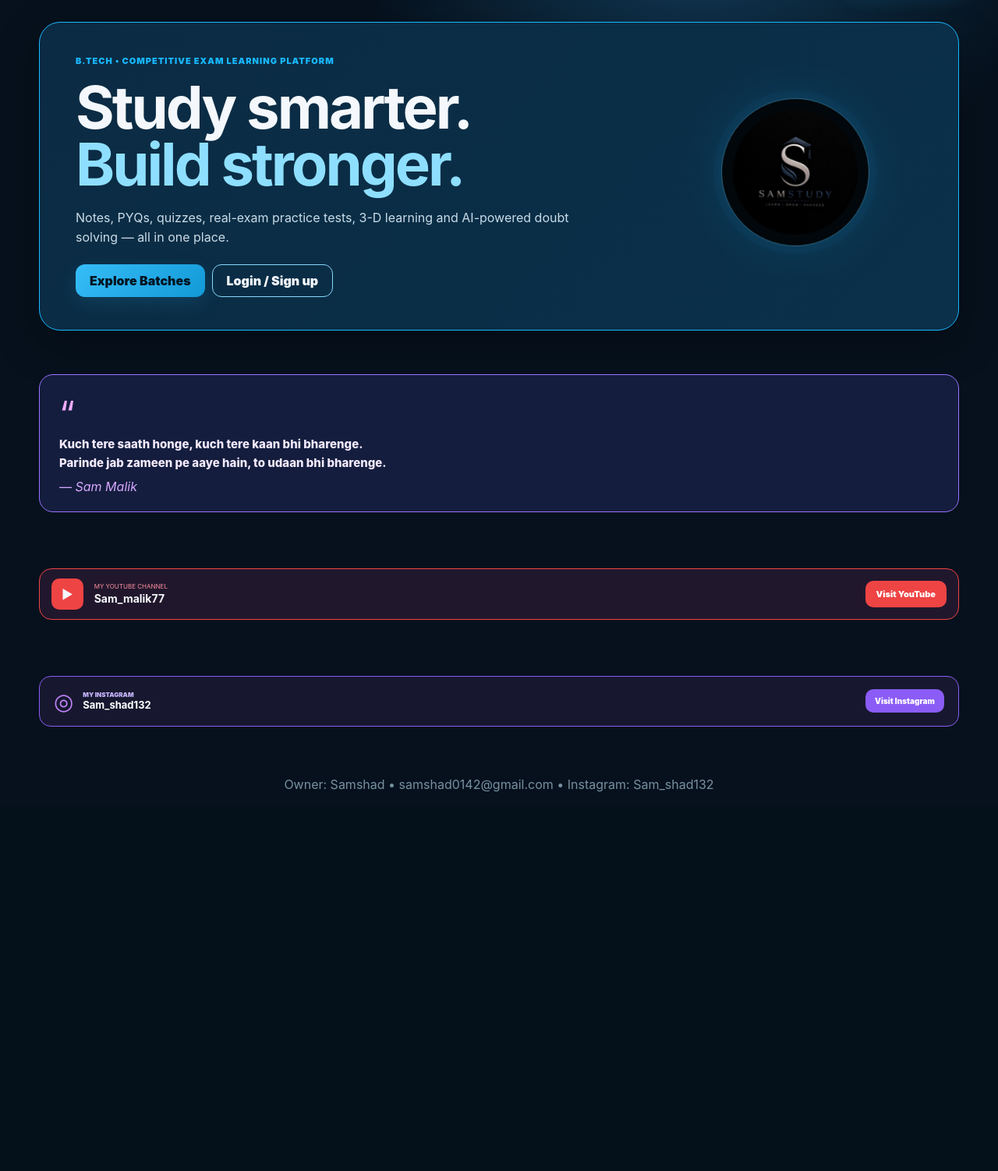
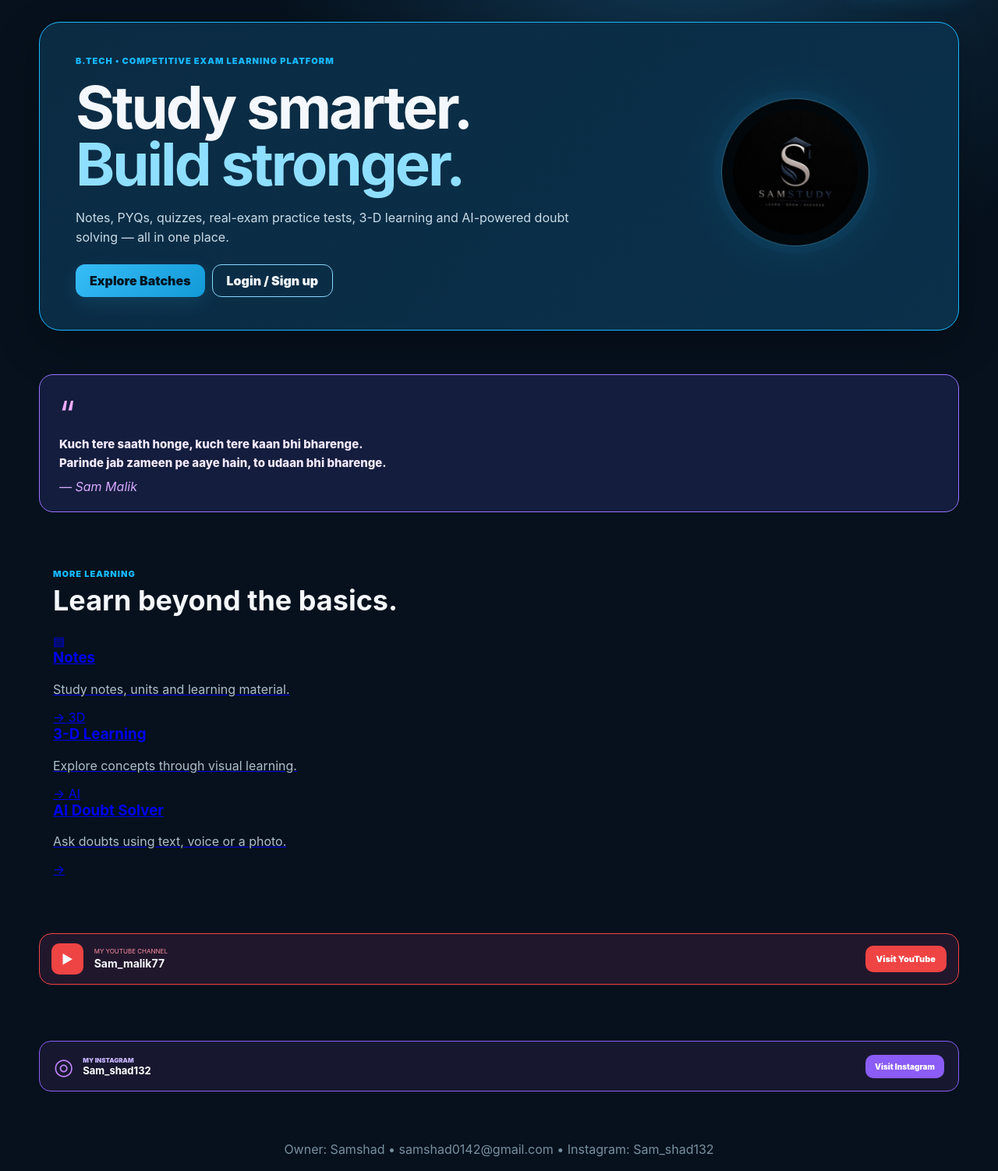
Before and after one commit to samshad0142/Sam-study, a Flask app: page / in a window 1280 px wide. Shown: the part 63-1565 px from the top of the page at 78% size. Before the commit the page ends 1079 px from the top, so only its background shows below. Run offline with Flask 3, Linux system fonts and the light colour scheme; some libraries are stand-ins or nearby versions.

Commit message:
home.html

```diff
--- a/templates/sections/home.html
+++ b/templates/sections/home.html
@@ -1,32 +1,130 @@
 <section class="hero" aria-labelledby="hero-title">
   <div>
     <p class="eyebrow">B.TECH • COMPETITIVE EXAM LEARNING PLATFORM</p>
-    <h1 id="hero-title">Study smarter.<br><em>Build stronger.</em></h1>
-    <p class="lead">Notes, PYQs, quizzes, real-exam practice tests, 3-D learning and AI-powered doubt solving — all in one place.</p>
+
+    <h1 id="hero-title">
+      Study smarter.<br>
+      <em>Build stronger.</em>
+    </h1>
+
+    <p class="lead">
+      Notes, PYQs, quizzes, real-exam practice tests, 3-D learning and
+      AI-powered doubt solving — all in one place.
+    </p>
+
     <div class="heroActions">
       <a class="primary" href="/batches">Explore Batches</a>
-      <button class="outline" type="button" id="heroLogin" onclick="openAuth()">Login / Sign up</button>
+      <button class="outline" type="button" id="heroLogin" onclick="openAuth()">
+        Login / Sign up
+      </button>
     </div>
   </div>
+
   <div class="logo-orbit" aria-label="SamStudy 3-D logo">
-    <img src="{{ url_for('static', filename='logo.png') }}" alt="SamStudy 3-D logo">
+    <img
+      src="{{ url_for('static', filename='logo.png') }}"
+      alt="SamStudy 3-D logo"
+    >
   </div>
 </section>
 
+
 <section class="quote">
   <div>“</div>
-  <blockquote>Kuch tere saath honge, kuch tere kaan bhi bharenge.<br>Parinde jab zameen pe aaye hain, to udaan bhi bharenge.</blockquote>
+
+  <blockquote>
+    Kuch tere saath honge, kuch tere kaan bhi bharenge.<br>
+    Parinde jab zameen pe aaye hain, to udaan bhi bharenge.
+  </blockquote>
+
   <cite>— Sam Malik</cite>
 </section>
 
+
+<!-- MORE LEARNING -->
+<section class="more-learning" aria-labelledby="more-learning-title">
+
+  <p class="eyebrow">MORE LEARNING</p>
+
+  <h2 id="more-learning-title">Learn beyond the basics.</h2>
+
+  <div class="learning-grid">
+
+    <!-- NOTES -->
+    <a class="learning-card notes-card" href="/notes">
+      <span class="learning-icon">▤</span>
+
+      <div>
+        <h3>Notes</h3>
+        <p>Study notes, units and learning material.</p>
+      </div>
+
+      <span class="learning-arrow">→</span>
+    </a>
+
+
+    <!-- 3-D LEARNING -->
+    <a class="learning-card learning-3d-card" href="/3d">
+      <span class="learning-icon">3D</span>
+
+      <div>
+        <h3>3-D Learning</h3>
+        <p>Explore concepts through visual learning.</p>
+      </div>
+
+      <span class="learning-arrow">→</span>
+    </a>
+
+
+    <!-- AI DOUBT -->
+    <a class="learning-card ai-card" href="/ai-doubt">
+      <span class="learning-icon">AI</span>
+
+      <div>
+        <h3>AI Doubt Solver</h3>
+        <p>Ask doubts using text, voice or a photo.</p>
+      </div>
+
+      <span class="learning-arrow">→</span>
+    </a>
+
+  </div>
+</section>
+
+
+<!-- YOUTUBE -->
 <section class="youtube">
   <span>▶</span>
-  <div><small>MY YOUTUBE CHANNEL</small><strong>Sam_malik77</strong></div>
-  <a href="{{ youtube }}" target="_blank" rel="noopener">Visit YouTube</a>
+
+  <div>
+    <small>MY YOUTUBE CHANNEL</small>
+    <strong>Sam_malik77</strong>
+  </div>
+
+  <a
+    href="{{ youtube }}"
+    target="_blank"
+    rel="noopener"
+  >
+    Visit YouTube
+  </a>
 </section>
 
+
+<!-- INSTAGRAM -->
 <section class="instagram">
   <span>◎</span>
-  <div><small>MY INSTAGRAM</small><strong>Sam_shad132</strong></div>
-  <a href="https://instagram.com/Sam_shad132" target="_blank" rel="noopener">Visit Instagram</a>
+
+  <div>
+    <small>MY INSTAGRAM</small>
+    <strong>Sam_shad132</strong>
+  </div>
+
+  <a
+    href="https://instagram.com/Sam_shad132"
+    target="_blank"
+    rel="noopener"
+  >
+    Visit Instagram
+  </a>
 </section>
```
